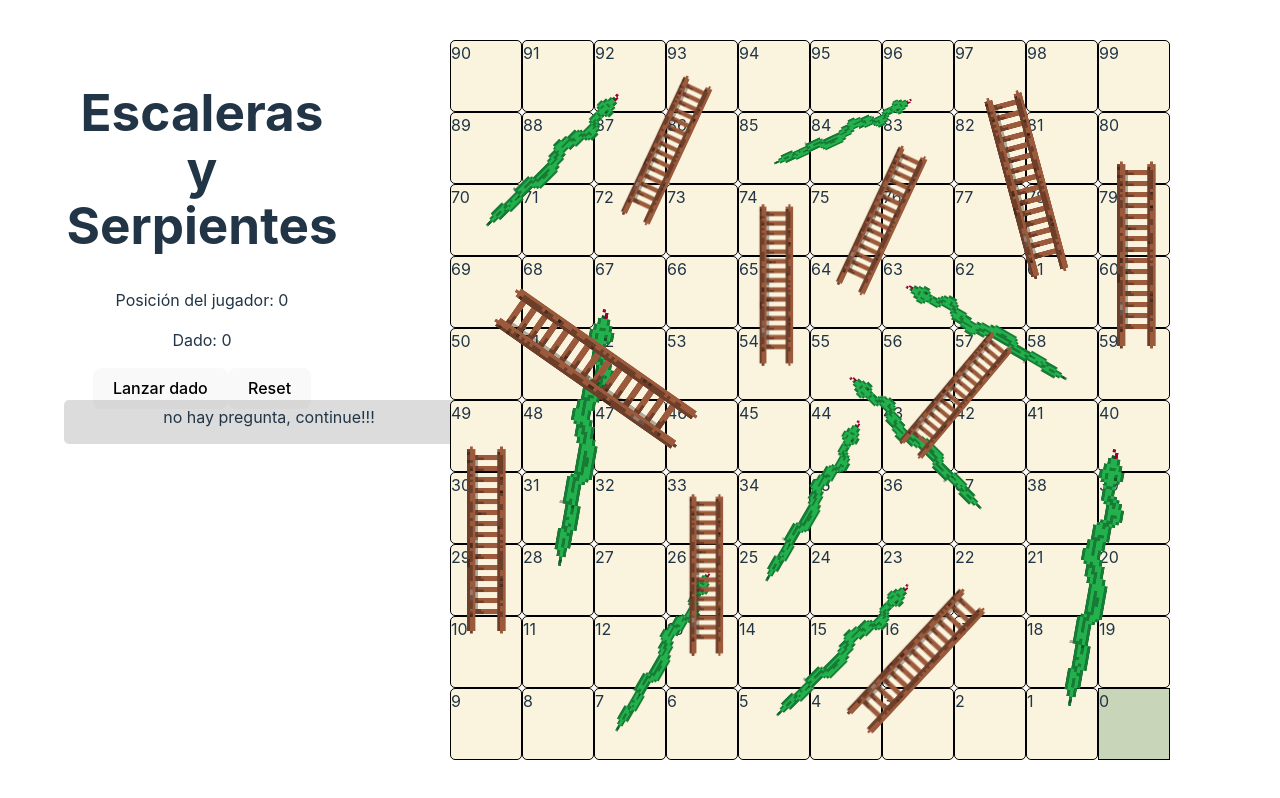
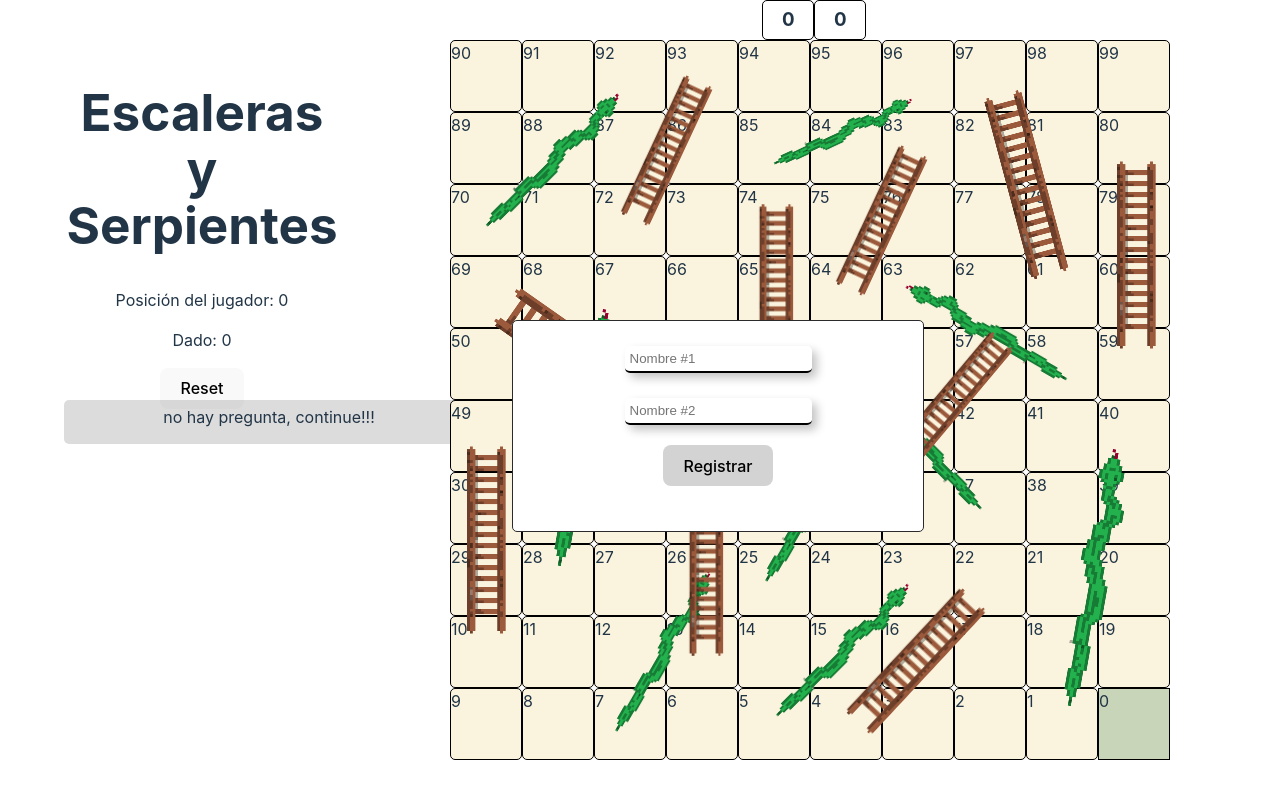
Before and after one commit to JoanG1/EscalerasYSerpientes, a React (Vite) app: page / in a window 1280 px wide. Built offline with nearby package versions, Linux system fonts and the light colour scheme.

Commit message:
Se termina de acoplar preguntas, se ingresa registro y contador

```diff
--- a/src/App.jsx
+++ b/src/App.jsx
@@ -1,9 +1,9 @@
 import { useState,memo } from 'react'
-import reactLogo from './assets/react.svg'
-import viteLogo from '/vite.svg'
 import './App.css'
 import ColorMatrix from './components/ColorMatrix';
 import OverlayCard from './components/CartaPregunta';
+import PanelRegistro from './components/PanelRegistro';
+import Contador from './components/Contador';
 //import bandera from "./components/SeleccionMultiple"
 
 
@@ -12,6 +12,13 @@ const App = () => {
 
   const [playerPosition, setPlayerPosition] = useState(0)
   const [diceResult , setDiceResult] = useState(0)
+  const [Jugador1, setJugador1] = useState("")
+  const [Jugador2, setJugador2] = useState("")
+  const [flagRegistro, setFlagRegistro] = useState(false)
+  const [Contador1 , setContador1] = useState(0)
+  const [Contador2 , setContador2] = useState(0)
+  const [turno , setTurno] = useState(false)
+
 
   // Función para lanzar el dado y actualizar la posición del jugador
   const rollDice = () => {
@@ -20,10 +27,18 @@ const App = () => {
     if(playerPosition + diceResult <= 99 ){
       const newPosition = playerPosition + diceResult
       setPlayerPosition(newPosition)
+      if(turno)setTurno(false)
+      if(!turno)setTurno(true)
+      console.log(turno)
+    }
+
+    if(playerPosition == 99){
+
+      setContador1(Contador1 +1)
+      setPlayerPosition(0)
     }
 
   };
-
 
   const reset = () => {
 
@@ -36,10 +51,30 @@ const App = () => {
     setPlayerPosition(position)
   }
 
+  const handleNewNombres = (Jugador1,Jugador2) => {
+
+    if (Jugador1 === "julieth"){
+      setJugador1("MOCOSA")
+      setJugador2(Jugador2)
+    }else{
+
+      setJugador1(Jugador1)
+      setJugador2(Jugador2)
+
+    }
+
+  }
+
+  const handleNewFlag = () => {
+    setFlagRegistro(true)
+  }
+
+
   return (
     <div className='PrincipalDiv'>
 
       <OverlayCard position= {playerPosition} handleNewPosition = {handleNewPosition} />
+      <Contador puntajeJugador1={Contador1} puntajeJugador2={Contador2} nombreJugador1 = {Jugador1} nombreJugador2 = {Jugador2} />
 
       <div className='DivRollDice'>
 
@@ -48,7 +83,7 @@ const App = () => {
           <h1>Escaleras y Serpientes</h1>
           <p>Posición del jugador: {playerPosition}</p>
           <p>Dado: {diceResult}</p>
-          <button onClick={rollDice}>Lanzar dado</button>
+          {flagRegistro ?<button onClick={rollDice}>Lanzar dado</button>: null }
           <button onClick={reset}>Reset</button>
 
 
@@ -58,9 +93,11 @@ const App = () => {
 
       <div className='DivMatrix'>
 
-      <ColorMatrix position = {playerPosition}/>
+      <ColorMatrix position = {playerPosition} turno = {turno}/>
 
       </div>
+
+      {flagRegistro ? null : <PanelRegistro handleNewNombres={handleNewNombres} handleNewFlag ={handleNewFlag}/> }
 
 
     </div>
--- a/src/components/CartaPregunta.jsx
+++ b/src/components/CartaPregunta.jsx
@@ -7,6 +7,11 @@ import SeleccionMultiple from "./SeleccionMultiple"
 let contador = 0
 
 const OverlayCard = React.memo((props) => {
+
+  if (contador == 20){
+
+    contador = 0
+  }
 
   const resultado = casillasPreguntas.casillas.find((elemento)=>elemento === props.position)
 
@@ -28,9 +33,6 @@ const OverlayCard = React.memo((props) => {
 
     const pregunta = preguntasData.preguntas[contador]
     contador++
-    const positionRelative = casillasPreguntas.casillas.indexOf(props.position)
-
-    const finalPosition = casillasPreguntas.casillas[positionRelative]
 
     return (
       <div className='cartaPregunta'>
--- a/src/components/ColorMatrix.jsx
+++ b/src/components/ColorMatrix.jsx
@@ -11,8 +11,22 @@ const ColorMatrix = React.memo((props) => {
     const rows = 10;
     const columns = 10;
 
-    // Generar la matriz de colores
     const matrix = []
+
+    const TurnoColor = () => {
+
+      if (props.turno == false){
+
+        return "#C8D5B9"
+      }else{
+
+        return "#000000"
+      }
+
+
+    }
+
+    console.log (TurnoColor())
 
 
     for (let raw = rows-1; raw >= 0; raw--) {
@@ -30,7 +44,7 @@ const ColorMatrix = React.memo((props) => {
               position={(raw*10)+column}
               key={`${raw}-${column}`}
               className="color-cell"
-              style={{ backgroundColor: "#C8D5B9", border: "1px solid #000000"}}>
+              style={{ backgroundColor: TurnoColor(), border: "1px solid #000000"}}>
               {(raw*10)+column}
               </div>
             );
@@ -62,7 +76,7 @@ const ColorMatrix = React.memo((props) => {
               position={(raw*10)+column}
               key={`${raw}-${column}`}
               className="color-cell"
-              style={{ backgroundColor: "#C8D5B9", border: "1px solid #000000"}}>
+              style={{ backgroundColor: TurnoColor(), border: "1px solid #000000"}}>
               {(raw*10)+column}
               </div>
             );
--- /dev/null
+++ b/src/components/Contador.css
@@ -0,0 +1,31 @@
+.Puntajes{
+   position: absolute;
+   display: flex;
+   height: 40px;
+   left: 58%;
+}
+
+.puntaje1{
+
+    display: flex;
+    background-color: rgb(255, 255, 255);
+    border-radius: 5px;
+    border: 1px solid #000000;
+    height: auto;
+    width: 50px;
+    justify-content: center;
+    align-items: center;
+
+}
+
+.puntaje2{
+
+    display: flex;
+    background-color: rgb(255, 255, 255);
+    border-radius: 5px;
+    border: 1px solid #000000;
+    height: auto;
+    width: 50px;
+    justify-content: center;
+    align-items: center;
+}
--- /dev/null
+++ b/src/components/Contador.jsx
@@ -0,0 +1,21 @@
+import { useState } from "react";
+import "./Contador.css"
+
+const Contador = ({puntajeJugador1, puntajeJugador2, nombreJugador1, nombreJugador2}) => {
+
+    return(
+        <div className="Puntajes">
+            <div style={{margin: "0px 20px 0px 0px"}}><h3>{nombreJugador1}</h3></div>
+            <div className="puntaje1">
+                <div><h3>{puntajeJugador1}</h3></div>
+            </div>
+            <div className="puntaje2">
+                <div><h3>{puntajeJugador2}</h3></div>
+            </div>
+            <div style={{margin: "0px 0px 0px 20px"}}><h3>{nombreJugador2}</h3></div>
+
+        </div>
+    )
+}
+
+export default Contador
--- /dev/null
+++ b/src/components/PanelRegistro.css
@@ -0,0 +1,37 @@
+.PanelRegistro{
+    position: absolute;
+    background-color: white;
+    text-align: center;
+    border-radius: 5px;
+    padding: 5px 5px 15px 5px;
+    width: 400px;
+    height: 190px;
+    top: 40%;
+    left: 40%;
+    border: 1px solid rgb(43, 43, 43);
+}
+
+.Input1{
+
+    border-radius: 5px;
+    padding: 5px;
+    margin: 20px 5px 20px 5px;
+    border: none;
+    background-color: #ffffff;
+    color: rgb(0, 0, 0);
+    box-shadow: 5px 5px 10px 0px #0000003c;
+    border-bottom: 2px solid #000000;
+}
+
+.Input2{
+
+    border-radius: 5px;
+    padding: 5px;
+    margin: 5px 5px 20px 5px;
+    border: none;
+    background-color: #ffffff;
+    color: rgb(0, 0, 0);
+    box-shadow: 5px 5px 10px 0px #0000003c;
+    border-bottom: 2px solid #000000;
+
+}
--- /dev/null
+++ b/src/components/PanelRegistro.jsx
@@ -0,0 +1,38 @@
+import { useState,memo } from "react";
+import "./PanelRegistro.css"
+
+const PanelRegistro = (props) => {
+
+    const [Jugador1, setJugador1] = useState("")
+    const [Jugador2, setJugador2] = useState("")
+
+    const handlename = () => {
+
+        props.handleNewNombres(Jugador1, Jugador2)
+
+        if(Jugador1 !== "" && Jugador2 !== ""){
+
+            props.handleNewFlag(true)
+        }else{
+
+            console.log("Ponga Nombres asquerosa")
+        }
+    }
+
+
+
+    return (
+
+        <div className="PanelRegistro">
+            <input className="Input1" type="text" placeholder="Nombre #1" value={Jugador1} onChange={(e) => setJugador1(e.target.value)} required></input>
+            <br/>
+            <input className="Input2" type="text" placeholder="Nombre #2" value={Jugador2} onChange={(e) => setJugador2(e.target.value)} required></input>
+            <br/>
+            <button onClick={handlename} style={{backgroundColor: "lightgray"}} >Registrar</button>
+        </div>
+    )
+
+
+}
+
+export default PanelRegistro
```
